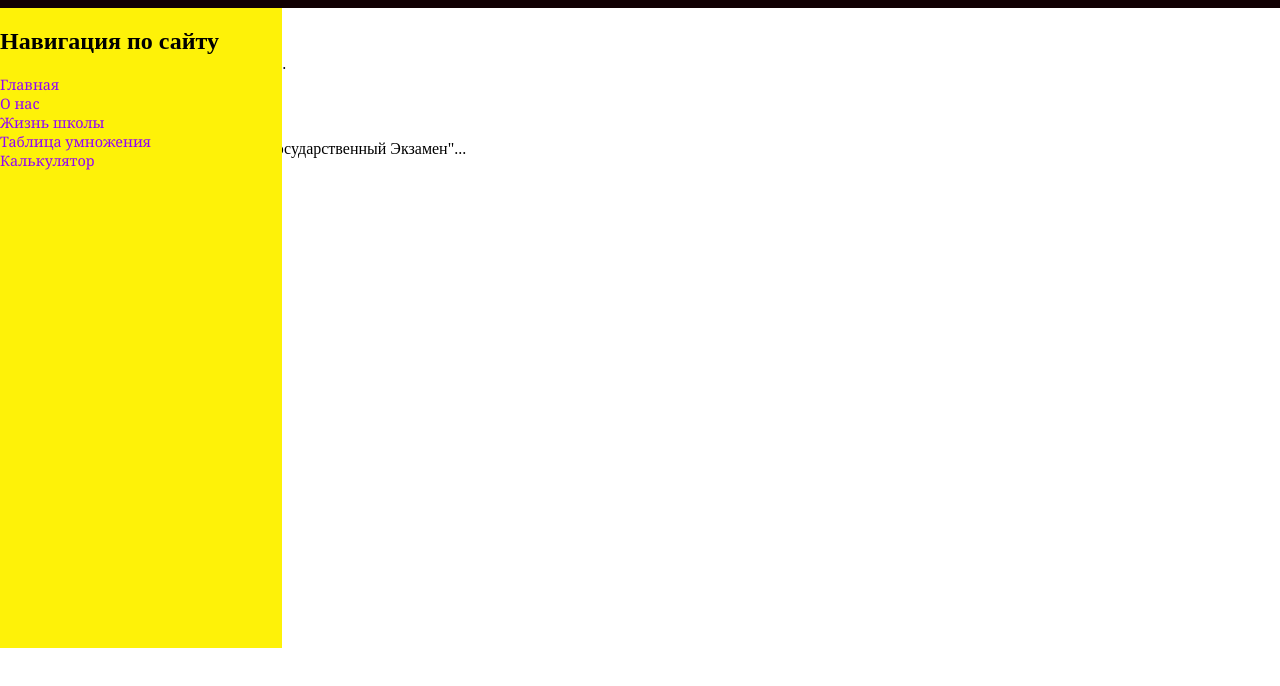
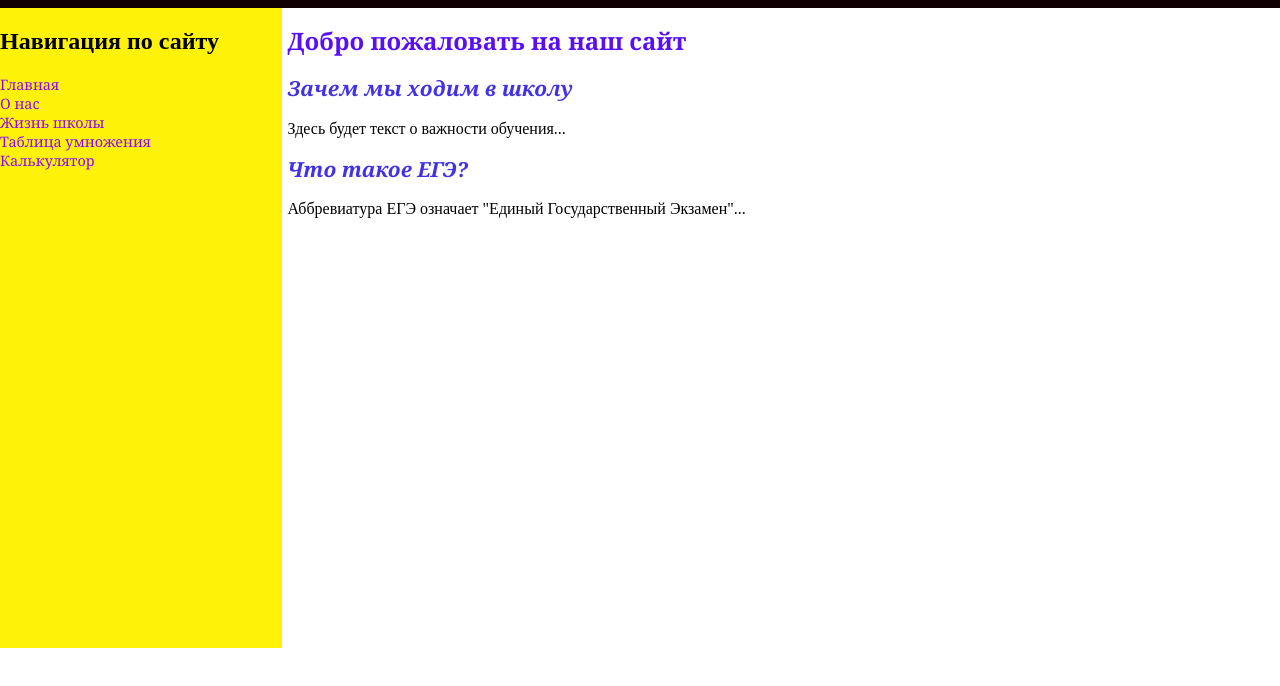
Before and after one commit to Dasha123d/Malakhova_Repository_IT, a plain HTML site: page index.htm in a window 1280 px wide. Shown: the part 72-758 px from the top of the page. Drawn offline with Linux system fonts and the light colour scheme.

Commit message:
[SWE-6] Описание стилей основного контента

```diff
--- a/Malakhova_style.css
+++ b/Malakhova_style.css
@@ -46,3 +46,30 @@ nav a:visited {
 nav a:hover {
     color: green;
 }
+
+main {
+    position: absolute;
+    top: 10%;
+    left: 22%;
+    width: 78%;
+    height: 80%;
+    padding-left: 6px;
+    overflow: scroll;
+}
+
+main h1 {
+    font: 150% Georgia;
+    font-weight: 800;
+    color: rgb(88, 15, 247);
+}
+
+main h2 {
+    font: 130% Georgia;
+    font-weight: 600;
+    font-style: italic;
+    color: rgb(66, 50, 231);
+}
+
+main p {
+    border-bottom: 1px dotted rgb(...);
+}
```
